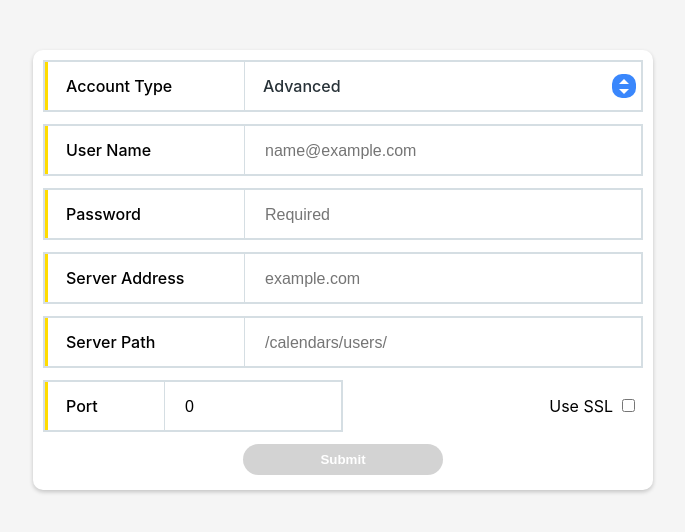
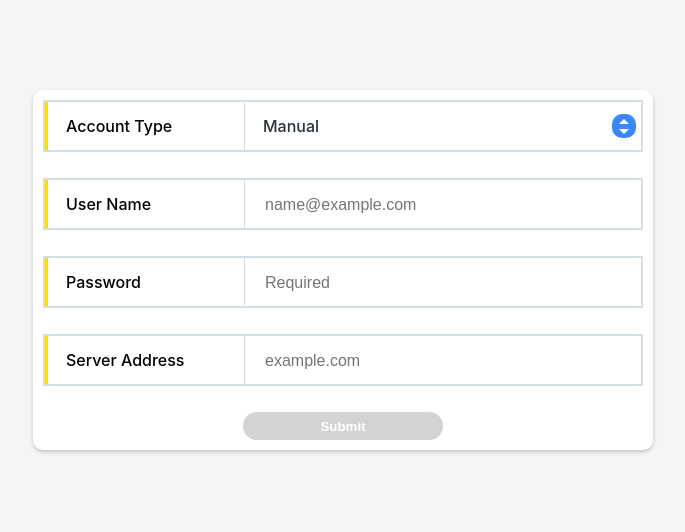
Before and after one commit to levescrime/fusion, a React (Create React App) app in the folder fusion/: page / in a window 1280 px wide. Shown: the part 130-662 px from the top of the page, without its empty margins (297-982 px from the left). Built offline with nearby package versions, Linux system fonts and the light colour scheme.

Commit message:
css touchups

```diff
--- a/fusion/src/components/forms/fusion_form.js
+++ b/fusion/src/components/forms/fusion_form.js
@@ -14,7 +14,7 @@ import utils from '../../utils/utils'
 const FusionForm = props => {
     const ADVANCED = 'Advanced'
     const MANUAL = 'Manual'
-    const [formType, setFormType] = useState(ADVANCED);
+    const [formType, setFormType] = useState(MANUAL);
     const [isValid, setIsValid] = useState(false);
     const inputRef = useRef([]);
     const defaultData = {
--- a/fusion/src/components/forms/fusion_form.styles.js
+++ b/fusion/src/components/forms/fusion_form.styles.js
@@ -4,7 +4,7 @@ export const FormContainer = styled('div')`
 align-self: center;
   padding: 10px;
   width: 600px;
-  height: ${({isExpanded}) => isExpanded ? '420px' : '300px'};
+  height: ${({isExpanded}) => isExpanded ? '495px' : '340px'};
   display: flex;
   background-color: white;
   flex-direction: column;
--- a/fusion/src/components/forms/input_fields/form_components.styles.js
+++ b/fusion/src/components/forms/input_fields/form_components.styles.js
@@ -3,7 +3,7 @@ import theme from '../../../constants/theme';
 
 export const FieldFrame = styled('div')`
   display: flex;
-  margin-bottom: ${({isLast}) => isLast ? 0 : '12px'};
+  margin-bottom: ${({isError}) => isError ? 0 : '26px'};
   align-items: center;
 `
 
@@ -37,9 +37,9 @@ export const SubmitButton = styled('button')`
   align-self: center;
   font-weight: 600;
   border-radius: 16px;
+  margin-top: auto;
   width: 200px;
-  margin-bottom: 5px;
-  height: 5vh;
+  height: 30px;
   background-color:${({disabled}) => !disabled && '#3a87fc'};
   border:none;
   color:white;
--- a/fusion/src/components/forms/input_fields/server_address_field.js
+++ b/fusion/src/components/forms/input_fields/server_address_field.js
@@ -40,7 +40,7 @@ const ServerAddressField = props => {
 
     return (
         <FieldContainer>
-            <FieldFrame key={fieldLabel}>
+            <FieldFrame isError={isError && !isEmpty(value)} key={fieldLabel}>
                 <FormField isError={isError && !isEmpty(value)}>
                     <FieldLabel>
                         {fieldLabel}
--- a/fusion/src/components/forms/input_fields/server_path_field.js
+++ b/fusion/src/components/forms/input_fields/server_path_field.js
@@ -39,7 +39,7 @@ const ServerPathField = props => {
 
     return (
         <FieldContainer>
-            <FieldFrame key={fieldLabel}>
+            <FieldFrame isError={isError && !isEmpty(value)} key={fieldLabel}>
                 <FormField isError={isError && !isEmpty(value)}>
                     <FieldLabel>
                         {fieldLabel}
--- a/fusion/src/components/forms/input_fields/user_name_field.js
+++ b/fusion/src/components/forms/input_fields/user_name_field.js
@@ -39,7 +39,7 @@ const UserNameField = props => {
 
     return (
         <FieldContainer>
-            <FieldFrame  key={fieldLabel}>
+            <FieldFrame isError={isError && !isEmpty(value)} key={fieldLabel}>
                 <FormField isError={isError && !isEmpty(value)}>
                     <FieldLabel>
                         {fieldLabel}
@@ -55,7 +55,7 @@ const UserNameField = props => {
                     </FieldContent>
                 </FormField>
             </FieldFrame>
-            {isError && !isEmpty(value) && <ErrorMessage>user name invalid!</ErrorMessage>}
+            {isError && !isEmpty(value) && <ErrorMessage>User name invalid!</ErrorMessage>}
         </FieldContainer>
     )
 }
```
